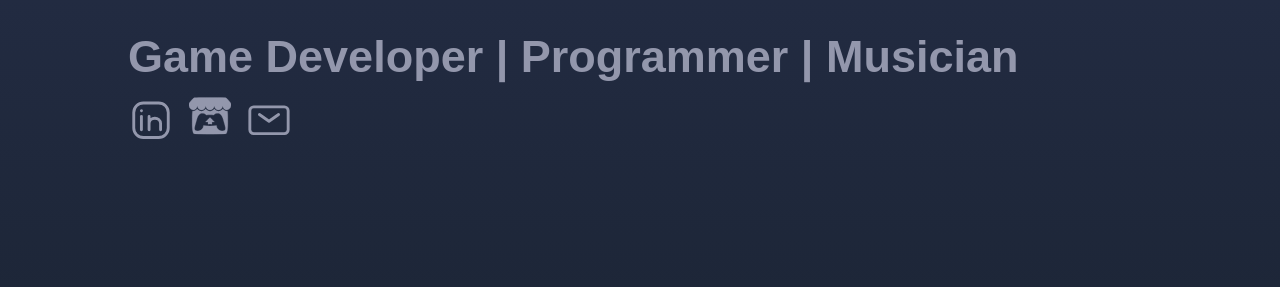
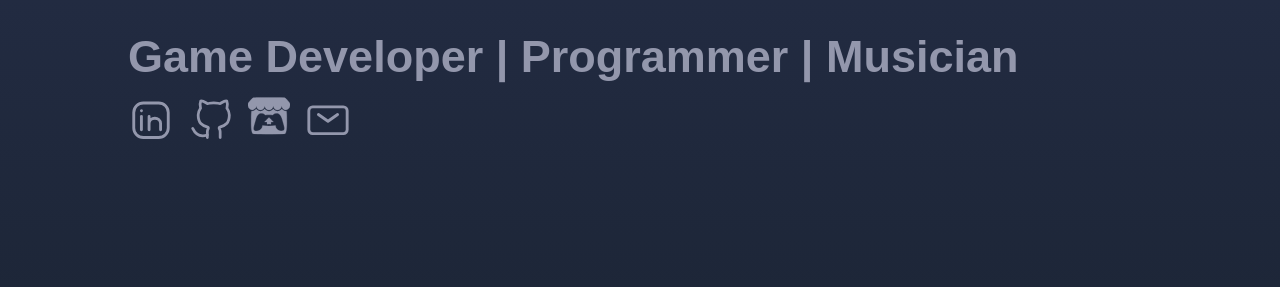
Before and after one commit to SongTedWoe/songtedwoe.github.io, a Jekyll site: the page built from index.md, in a window 1280 px wide. Shown: the part 363-650 px from the top of the page. Built offline with Jekyll 4.4.1, drawn with Linux system fonts in a browser that asks for light colours.

Commit message:
Added github Icon to Frontpage

```diff
--- a/_includes/frontpage.html
+++ b/_includes/frontpage.html
@@ -10,6 +10,12 @@
             <a href="https://www.linkedin.com/in/songman-theodor-woellmer/">
                 <div class="frontpage-icon">
                     {% include svg/linkedin.svg %}
+                </div>
+            </a>
+
+            <a href="https://www.github.com/SongTedWoe">
+                <div class="frontpage-icon">
+                    {% include svg/github-stroke-rounded.svg %}
                 </div>
             </a>
 
```
Also changed, not shown: _includes/svg/github-stroke-rounded.svg (added).
